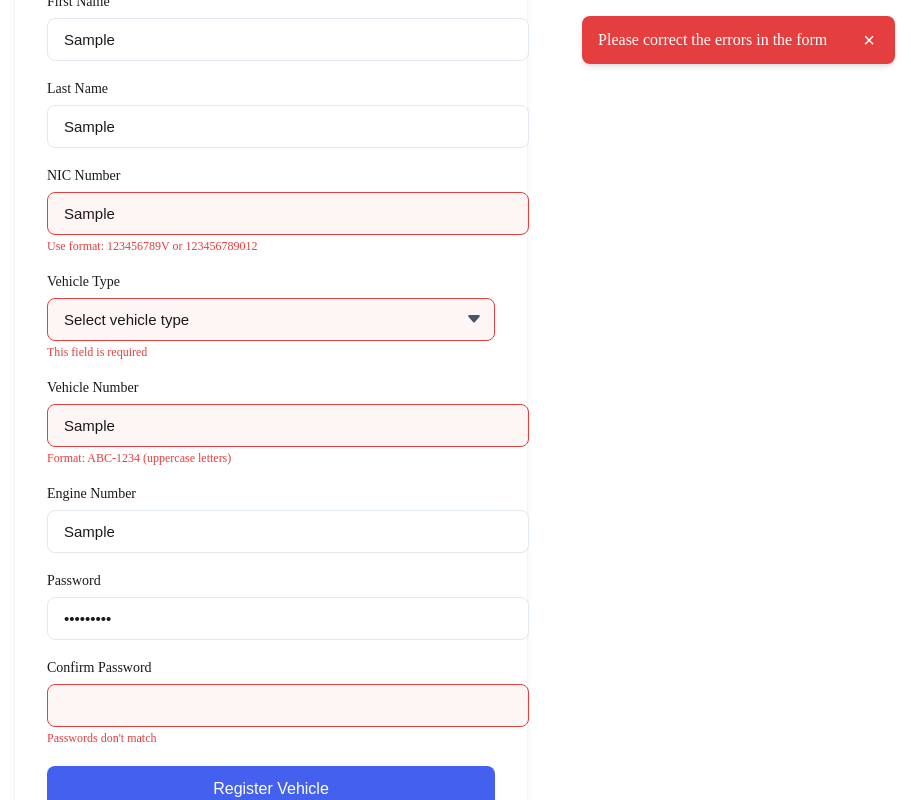
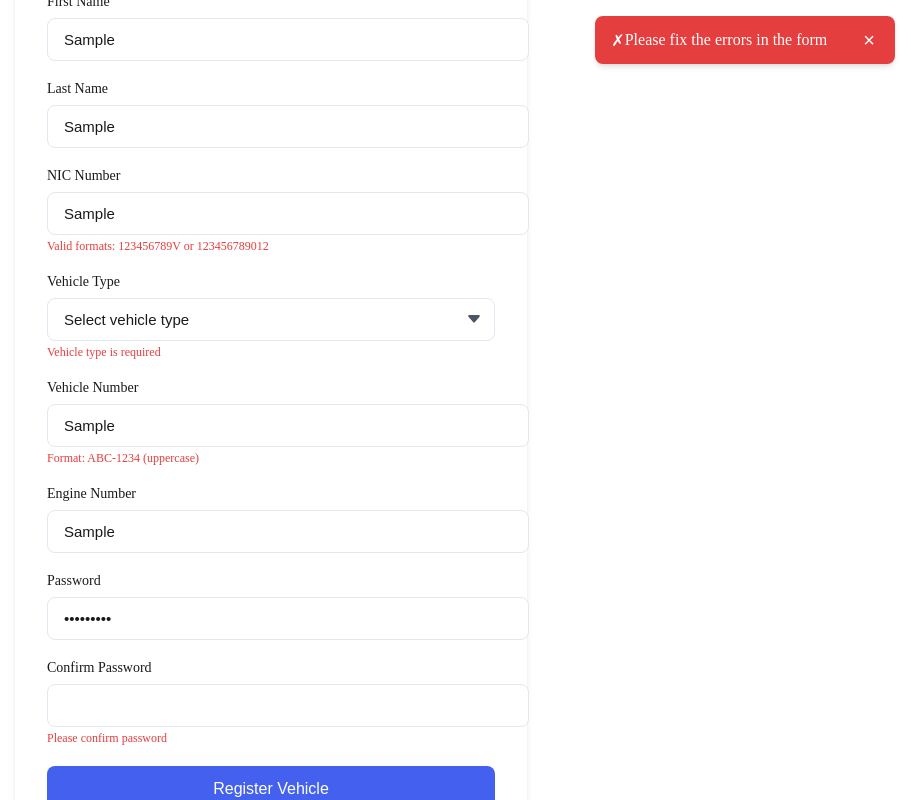
Before and after one commit to KavishaLP/Fuel_quota_management_system, a React (Vite) app in the folder fuel-quota-frontend/: page /register in a window 1280 px wide. Both pictures are taken after typing "Sample", "Sample", "Sample", "Sample", "Sample", "Sample123" into the empty fields and a click on the button "Register Vehicle". Shown: the part 145-945 px from the top of the page, without its empty margins (369-1280 px from the left). Built offline with nearby package versions, Linux system fonts and the light colour scheme.

Commit message:
Refactor Toast component and enhance form validation in VehicleRegistration.jsx

```diff
--- a/fuel-quota-frontend/src/pages/userVehicleregistration/VehicleRegistration.jsx
+++ b/fuel-quota-frontend/src/pages/userVehicleregistration/VehicleRegistration.jsx
@@ -2,19 +2,26 @@
 import axios from "axios";
 import "./VehicleRegistration.css";
 
-// Toast notification component
 const Toast = ({ message, type, onClose }) => {
   useEffect(() => {
-    const timer = setTimeout(() => {
-      onClose();
-    }, 5000);
+    const timer = setTimeout(onClose, 5000);
     return () => clearTimeout(timer);
   }, [onClose]);
 
+  const getIcon = () => {
+    switch(type) {
+      case 'success': return '✓';
+      case 'error': return '✗';
+      case 'info': return 'ℹ';
+      default: return '';
+    }
+  };
+
   return (
     <div className={`toast toast-${type}`}>
+      <span className="toast-icon">{getIcon()}</span>
       <div className="toast-message">{message}</div>
-      <button className="toast-close" onClick={onClose}>
+      <button className="toast-close" onClick={onClose} aria-label="Close">
         &times;
       </button>
     </div>
@@ -22,7 +29,6 @@
 };
 
 const RegisterForm = () => {
-  // Form state
   const [formData, setFormData] = useState({
     firstName: "",
     lastName: "",
@@ -34,87 +40,70 @@
     rePassword: ""
   });
 
-  // UI state
-  const [fieldErrors, setFieldErrors] = useState({});
+  const [errors, setErrors] = useState({});
   const [isSubmitting, setIsSubmitting] = useState(false);
   const [toasts, setToasts] = useState([]);
 
-  // Add a new toast
   const addToast = (message, type = "info") => {
     const id = Date.now();
-    setToasts((prev) => [...prev, { id, message, type }]);
+    setToasts(prev => [...prev, { id, message, type }]);
   };
 
-  // Remove a toast
   const removeToast = (id) => {
-    setToasts((prev) => prev.filter((toast) => toast.id !== id));
+    setToasts(prev => prev.filter(toast => toast.id !== id));
   };
 
-  // Handle input changes
   const handleChange = (e) => {
     const { name, value } = e.target;
-    setFormData(prev => ({
-      ...prev,
-      [name]: value
-    }));
-    // Clear field error when user types
-    if (fieldErrors[name]) {
-      setFieldErrors(prev => ({ ...prev, [name]: "" }));
+    setFormData(prev => ({ ...prev, [name]: value }));
+
+    // Clear error when user types
+    if (errors[name]) {
+      setErrors(prev => ({ ...prev, [name]: null }));
     }
   };
 
-  // Field validation
-  const validateFields = () => {
+  const validateForm = () => {
     const newErrors = {};
-    let isValid = true;
 
-    // Check required fields
-    Object.entries(formData).forEach(([key, value]) => {
-      if (!value) {
-        newErrors[key] = "This field is required";
-        isValid = false;
-      }
-    });
+    // Required fields
+    if (!formData.firstName) newErrors.firstName = "First name is required";
+    if (!formData.lastName) newErrors.lastName = "Last name is required";
+    if (!formData.NIC) newErrors.NIC = "NIC is required";
+    if (!formData.vehicleType) newErrors.vehicleType = "Vehicle type is required";
+    if (!formData.vehicleNumber) newErrors.vehicleNumber = "Vehicle number is required";
+    if (!formData.engineNumber) newErrors.engineNumber = "Engine number is required";
+    if (!formData.password) newErrors.password = "Password is required";
+    if (!formData.rePassword) newErrors.rePassword = "Please confirm password";
 
-    // NIC validation
+    // Format validations
     if (formData.NIC && !/^([0-9]{9}[vVxX]|[0-9]{12})$/.test(formData.NIC)) {
-      newErrors.NIC = "Use format: 123456789V or 123456789012";
-      isValid = false;
+      newErrors.NIC = "Valid formats: 123456789V or 123456789012";
     }
 
-    // Vehicle number validation
     if (formData.vehicleNumber && !/^[A-Z]{2,3}-\d{4}$/.test(formData.vehicleNumber)) {
-      newErrors.vehicleNumber = "Format: ABC-1234 (uppercase letters)";
-      isValid = false;
+      newErrors.vehicleNumber = "Format: ABC-1234 (uppercase)";
     }
 
-    // Password validation
-    if (formData.password && formData.password.length < 6) {
-      newErrors.password = "Minimum 6 characters";
-      isValid = false;
+    if (formData.password && formData.password.length < 8) {
+      newErrors.password = "Minimum 8 characters";
     }
 
-    // Password match validation
-    if (formData.password !== formData.rePassword) {
+    if (formData.password && formData.rePassword && formData.password !== formData.rePassword) {
       newErrors.rePassword = "Passwords don't match";
-      isValid = false;
     }
 
-    setFieldErrors(newErrors);
-
-    if (!isValid) {
-      addToast("Please correct the errors in the form", "error");
-    }
-
-    return isValid;
+    setErrors(newErrors);
+    return Object.keys(newErrors).length === 0;
   };
 
-  // Handle form submission
   const handleSubmit = async (e) => {
     e.preventDefault();
-    setFieldErrors({});
 
-    if (!validateFields()) return;
+    if (!validateForm()) {
+      addToast("Please fix the errors in the form", "error");
+      return;
+    }
 
     setIsSubmitting(true);
 
@@ -127,20 +116,15 @@
         vehicleNumber: formData.vehicleNumber,
         engineNumber: formData.engineNumber,
         password: formData.password,
-        confirmPassword: formData.rePassword,
+        confirmPassword: formData.rePassword
       });
 
-      // Show success toast
-      addToast("Vehicle registered successfully!", "success");
+      // Handle success
+      addToast(response.data.message, "success");
+      response.data.nextSteps.forEach(step => addToast(step, "info"));
 
-      // Additional success details
-      addToast(`Your vehicle ${formData.vehicleNumber} is now registered`, "success");
-      addToast("Please save your token securely", "info");
-
-      // Store token for future use
+      // Store token and reset form
       localStorage.setItem('authToken', response.data.data.token);
-
-      // Reset form on successful submission
       setFormData({
         firstName: "",
         lastName: "",
@@ -152,26 +136,15 @@
         rePassword: ""
       });
 
-    } catch (err) {
-      const apiError = err.response?.data;
+    } catch (error) {
+      const apiError = error.response?.data;
 
-      if (apiError?.errorType === "MISSING_FIELDS") {
-        setFieldErrors(apiError.fields);
-        addToast("Please fill in all required fields", "error");
-      }
-      else if (apiError?.errorType === "VEHICLE_NOT_FOUND") {
-        addToast("Vehicle not found in official records. Please verify details.", "error");
-      }
-      else if (apiError?.errorType === "OWNER_MISMATCH") {
-        addToast("NIC doesn't match official records", "error");
-      }
-      else if (apiError?.errorType === "ALREADY_REGISTERED") {
-        addToast("This vehicle or NIC is already registered", "error");
-      }
-      else if (apiError?.message) {
+      if (apiError?.errors) {
+        setErrors(apiError.errors);
         addToast(apiError.message, "error");
-      }
-      else {
+      } else if (apiError?.message) {
+        addToast(apiError.message, "error");
+      } else {
         addToast("Registration failed. Please try again.", "error");
       }
     } finally {
@@ -179,18 +152,10 @@
     }
   };
 
-  // Render field error
-  const renderFieldError = (fieldName) => {
-    return fieldErrors[fieldName] ? (
-      <span className="field-error">{fieldErrors[fieldName]}</span>
-    ) : null;
-  };
-
   return (
     <div className="registration-container">
-      {/* Toast container */}
       <div className="toast-container">
-        {toasts.map((toast) => (
+        {toasts.map(toast => (
           <Toast
             key={toast.id}
             message={toast.message}
@@ -202,125 +167,66 @@
 
       <h2>Vehicle Registration</h2>
 
-      <form onSubmit={handleSubmit}>
-        <div className="form-group">
-          <label>First Name</label>
-          <input
-            type="text"
-            name="firstName"
-            value={formData.firstName}
-            onChange={handleChange}
-            className={fieldErrors.firstName ? "error" : ""}
-          />
-          {renderFieldError("firstName")}
-        </div>
+      <form onSubmit={handleSubmit} noValidate>
+        {[
+          { name: "firstName", label: "First Name", type: "text" },
+          { name: "lastName", label: "Last Name", type: "text" },
+          { name: "NIC", label: "NIC Number", type: "text", placeholder: "123456789V or 123456789012" },
+          {
+            name: "vehicleType",
+            label: "Vehicle Type",
+            type: "select",
+            options: ["", "Car", "Motorcycle", "Van", "Bus", "Lorry", "Other"]
+          },
+          { name: "vehicleNumber", label: "Vehicle Number", type: "text", placeholder: "ABC-1234" },
+          { name: "engineNumber", label: "Engine Number", type: "text" },
+          { name: "password", label: "Password", type: "password" },
+          { name: "rePassword", label: "Confirm Password", type: "password" }
+        ].map(field => (
+          <div key={field.name} className={`form-group ${errors[field.name] ? "has-error" : ""}`}>
+            <label htmlFor={field.name}>{field.label}</label>
 
-        <div className="form-group">
-          <label>Last Name</label>
-          <input
-            type="text"
-            name="lastName"
-            value={formData.lastName}
-            onChange={handleChange}
-            className={fieldErrors.lastName ? "error" : ""}
-          />
-          {renderFieldError("lastName")}
-        </div>
+            {field.type === "select" ? (
+              <select
+                id={field.name}
+                name={field.name}
+                value={formData[field.name]}
+                onChange={handleChange}
+              >
+                {field.options.map(option => (
+                  <option key={option} value={option}>
+                    {option || `Select ${field.label.toLowerCase()}`}
+                  </option>
+                ))}
+              </select>
+            ) : (
+              <input
+                id={field.name}
+                type={field.type}
+                name={field.name}
+                value={formData[field.name]}
+                onChange={handleChange}
+                placeholder={field.placeholder || ""}
+              />
+            )}
 
-        <div className="form-group">
-          <label>NIC Number</label>
-          <input
-            type="text"
-            name="NIC"
-            value={formData.NIC}
-            onChange={handleChange}
-            placeholder="123456789V or 123456789012"
-            className={fieldErrors.NIC ? "error" : ""}
-          />
-          {renderFieldError("NIC")}
-        </div>
-
-        <div className="form-group">
-          <label>Vehicle Type</label>
-          <select
-            name="vehicleType"
-            value={formData.vehicleType}
-            onChange={handleChange}
-            className={fieldErrors.vehicleType ? "error" : ""}
-          >
-            <option value="">Select vehicle type</option>
-            <option value="Car">Car</option>
-            <option value="Motorcycle">Motorcycle</option>
-            <option value="Van">Van</option>
-            <option value="Bus">Bus</option>
-            <option value="Lorry">Lorry</option>
-            <option value="Other">Other</option>
-          </select>
-          {renderFieldError("vehicleType")}
-        </div>
-
-        <div className="form-group">
-          <label>Vehicle Number</label>
-          <input
-            type="text"
-            name="vehicleNumber"
-            value={formData.vehicleNumber}
-            onChange={handleChange}
-            placeholder="ABC-1234"
-            className={fieldErrors.vehicleNumber ? "error" : ""}
-          />
-          {renderFieldError("vehicleNumber")}
-        </div>
-
-        <div className="form-group">
-          <label>Engine Number</label>
-          <input
-            type="text"
-            name="engineNumber"
-            value={formData.engineNumber}
-            onChange={handleChange}
-            className={fieldErrors.engineNumber ? "error" : ""}
-          />
-          {renderFieldError("engineNumber")}
-        </div>
-
-        <div className="form-group">
-          <label>Password</label>
-          <input
-            type="password"
-            name="password"
-            value={formData.password}
-            onChange={handleChange}
-            className={fieldErrors.password ? "error" : ""}
-          />
-          {renderFieldError("password")}
-        </div>
-
-        <div className="form-group">
-          <label>Confirm Password</label>
-          <input
-            type="password"
-            name="rePassword"
-            value={formData.rePassword}
-            onChange={handleChange}
-            className={fieldErrors.rePassword ? "error" : ""}
-          />
-          {renderFieldError("rePassword")}
-        </div>
+            {errors[field.name] && (
+              <span className="field-error">{errors[field.name]}</span>
+            )}
+          </div>
+        ))}
 
         <button
           type="submit"
           disabled={isSubmitting}
-          className={`submit-btn ${isSubmitting ? "submitting" : ""}`}
+          className="submit-btn"
         >
           {isSubmitting ? (
             <>
-              <span className="spinner"></span>
-              Registering...
+              <span className="spinner" aria-hidden="true"></span>
+              Processing...
             </>
-          ) : (
-            "Register Vehicle"
-          )}
+          ) : "Register Vehicle"}
         </button>
       </form>
     </div>
```
